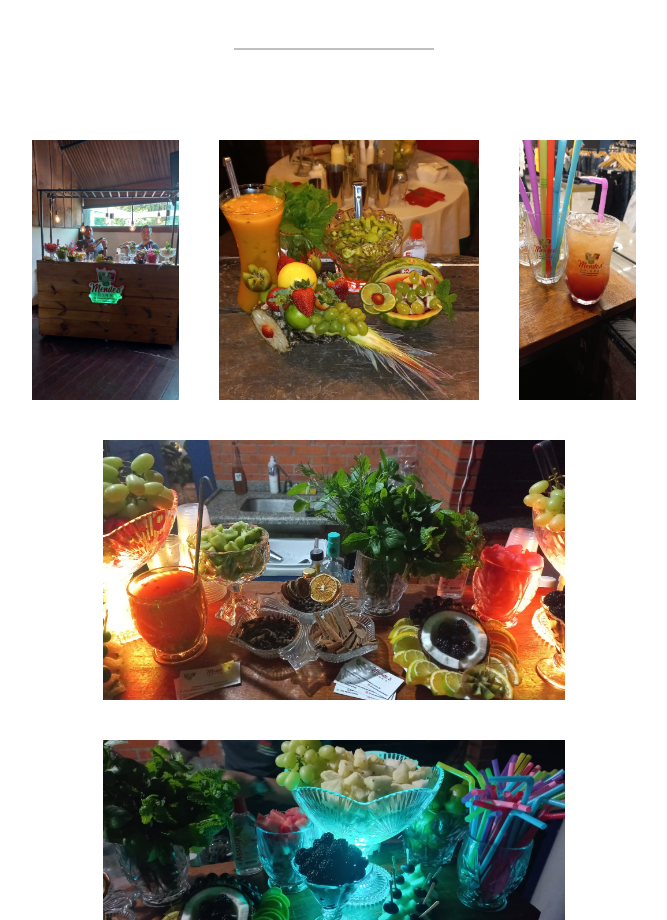
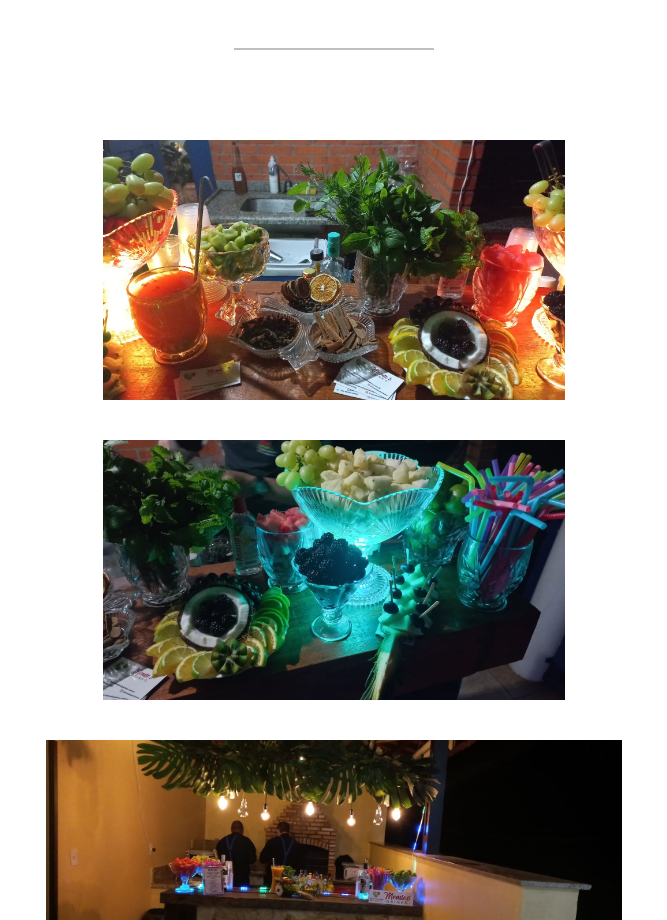
Before and after one commit to JeffDoni/Mendes-Drinks, a plain HTML site: page index.html in a window 1280 px wide. Shown: the part 1357-2277 px from the top of the page, without its empty margins (306-973 px from the left). Drawn offline with nearby package versions, Linux system fonts and the light colour scheme.

Commit message:
Excluindo fotos

```diff
--- a/index.html
+++ b/index.html
@@ -39,9 +39,9 @@
     </p>
     <hr>
     <div class="grid">
-      <img class="large" src="images/bar2.jpeg" alt="Fachada bar">
+      <!-- <img class="large" src="images/bar2.jpeg" alt="Fachada bar">
       <img class="small" src="images/apresentacao.jpeg" alt="Preparação de drinks">
-      <img class="small" src="images/DrinkMendes.jpeg" alt="Drink Mendes">
+      <img class="small" src="images/DrinkMendes.jpeg" alt="Drink Mendes"> -->
       <img class="small" src="images/drinks.jpeg" alt="Drink especial">
       <img class="small" src="images/decoracao.jpeg" alt="RECEPÇÃO">
       <img class="small" src="images/bar3.jpeg" alt="Equipe">
```
